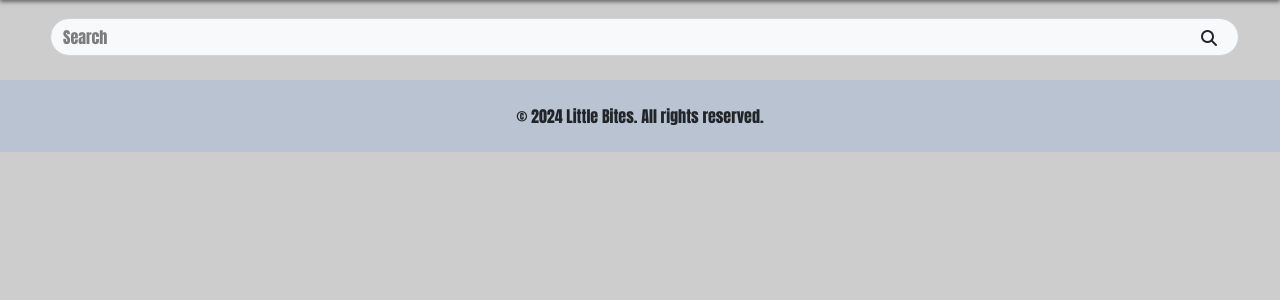
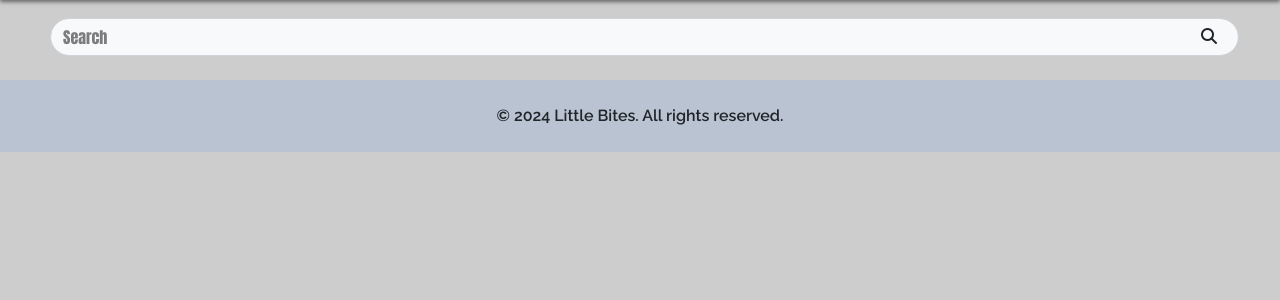
Before and after one commit to JAmcevoy/tiny-bites, a Django app: page / in a window 1280 px wide. Shown: the part 62-362 px from the top of the page. Run offline with Django 4.2, Linux system fonts and the light colour scheme; data that the repository does not hold is empty; some libraries are stand-ins or nearby versions.

Commit message:
Change buttons and p to have different fonts to body

```diff
--- a/static/css/style.css
+++ b/static/css/style.css
@@ -1,10 +1,22 @@
 @import url('https://fonts.googleapis.com/css2?family=Anton&display=swap');
+@import url('https://fonts.googleapis.com/css2?family=Figtree:ital,wght@0,300..900;1,300..900&display=swap');
+@import url('https://fonts.googleapis.com/css2?family=Figtree:ital,wght@0,300..900;1,300..900&family=Raleway:ital,wght@0,100..900;1,100..900&display=swap');
 
 body {
   font-family: "Anton", sans-serif;
   background-color: #cdcdcd;
   margin-top: 80px;
 
+}
+
+button {
+  font-family: 'Figtree', sans-serif;
+  font-weight: bold;
+}
+
+p {
+  font-family: "Raleway", sans-serif;
+  font-weight: 600;
 }
 
 .scale {
@@ -194,6 +206,7 @@ body {
   color: #fff;
   border: none;
   padding: 10px 20px;
+  margin: 4px;
   border-radius: 5px;
   cursor: pointer;
 }
```
Also changed, not shown: feed/templates/feed/post_detail.html (+4 -3 lines).
